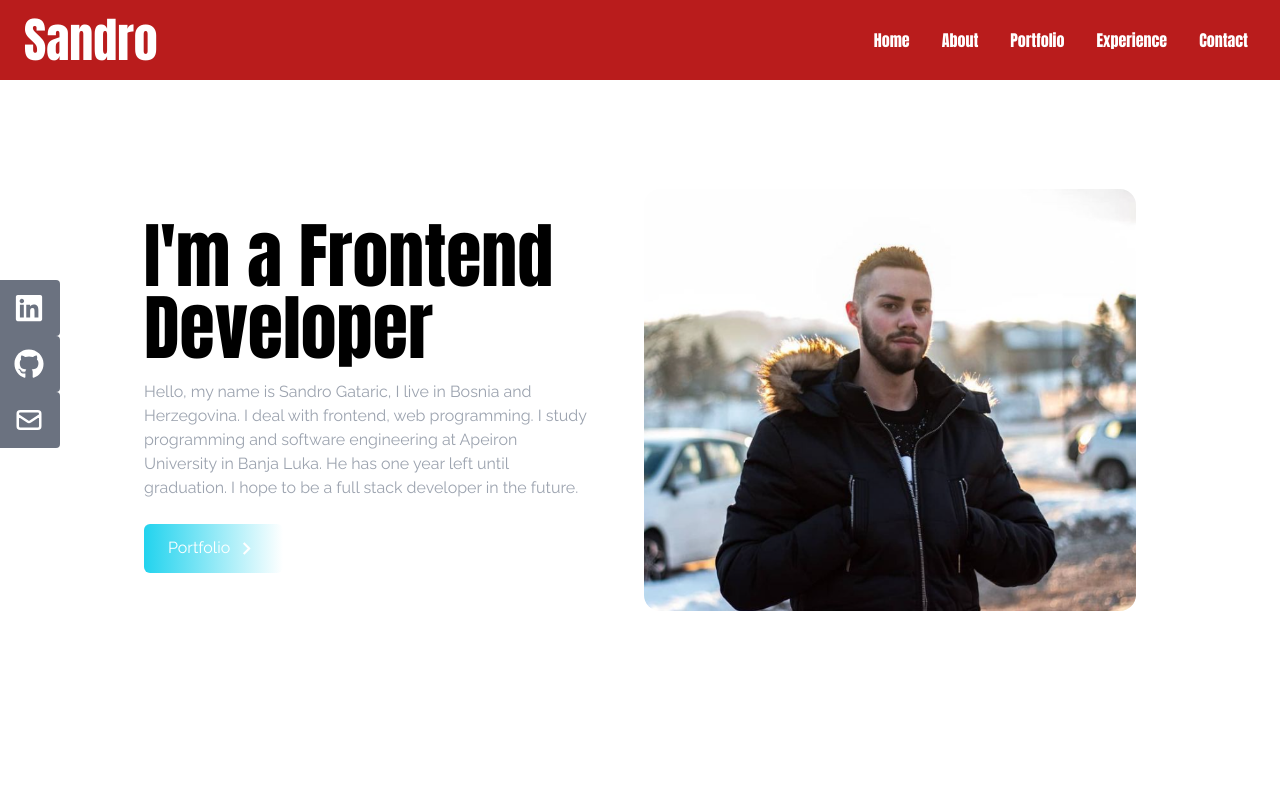
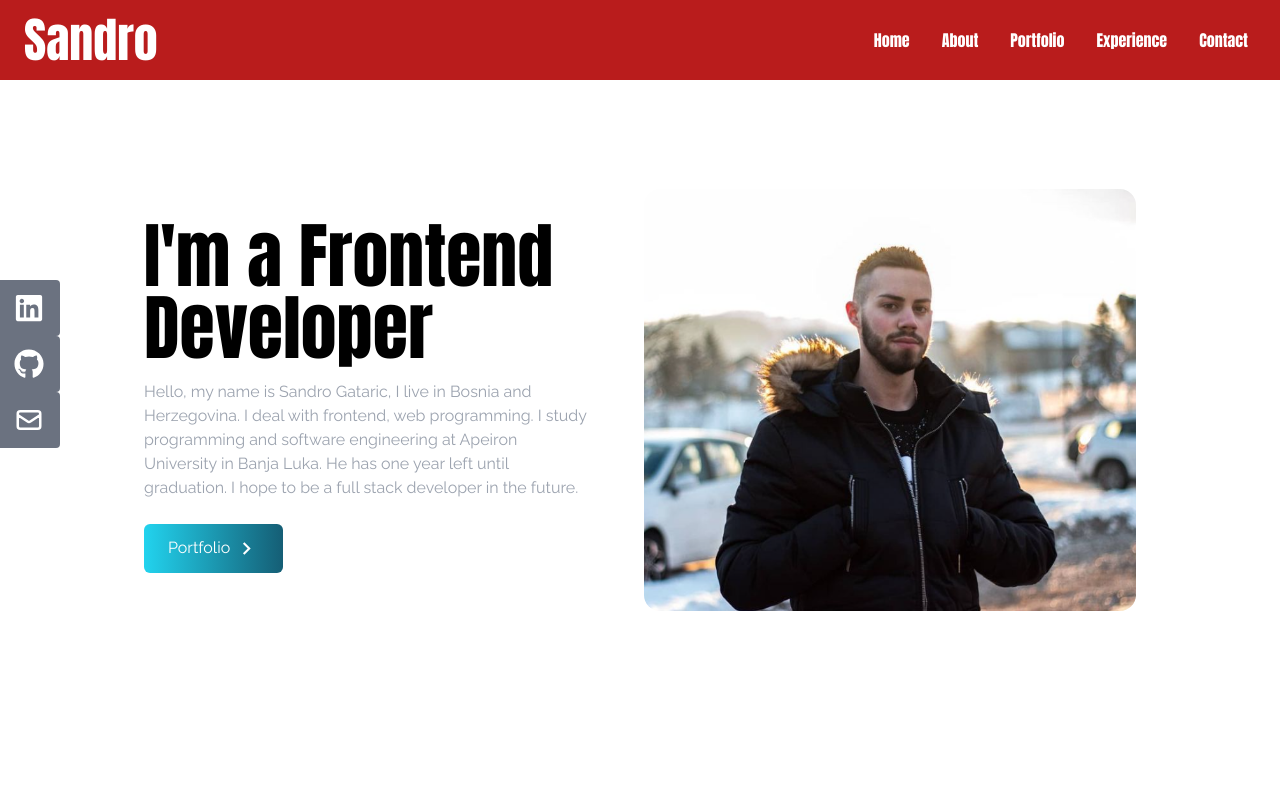
Before and after one commit to Sandro2906/myProtfolio, a React (Create React App) app: page / in a window 1280 px wide. Shown: the top 800 px of the page. Built offline with nearby package versions, Linux system fonts and the light colour scheme; a web font is replaced by a local one.

Commit message:
Update Home.jsx

```diff
--- a/src/components/Home.jsx
+++ b/src/components/Home.jsx
@@ -27,7 +27,7 @@
                 He has one year left until graduation. I hope to be a full stack developer in the future.
             </p>
             <div>
-                <Link to='portfolio' smooth duration={500} className='group text-white w-fit px-6 py-3 my-2 flex items-center rounded-md bg-gradient-to-r from-cyan-400 to-white cursor-pointer'>
+                <Link to='portfolio' smooth duration={500} className='group text-white w-fit px-6 py-3 my-2 flex items-center rounded-md bg-gradient-to-r from-cyan-400 to-cyan-800 cursor-pointer'>
                     Portfolio <span className='group-hover:rotate-90 duration-150'> <MdKeyboardArrowRight size={25} className='ml-1'/> </span>
                 </Link>
             </div>
```
